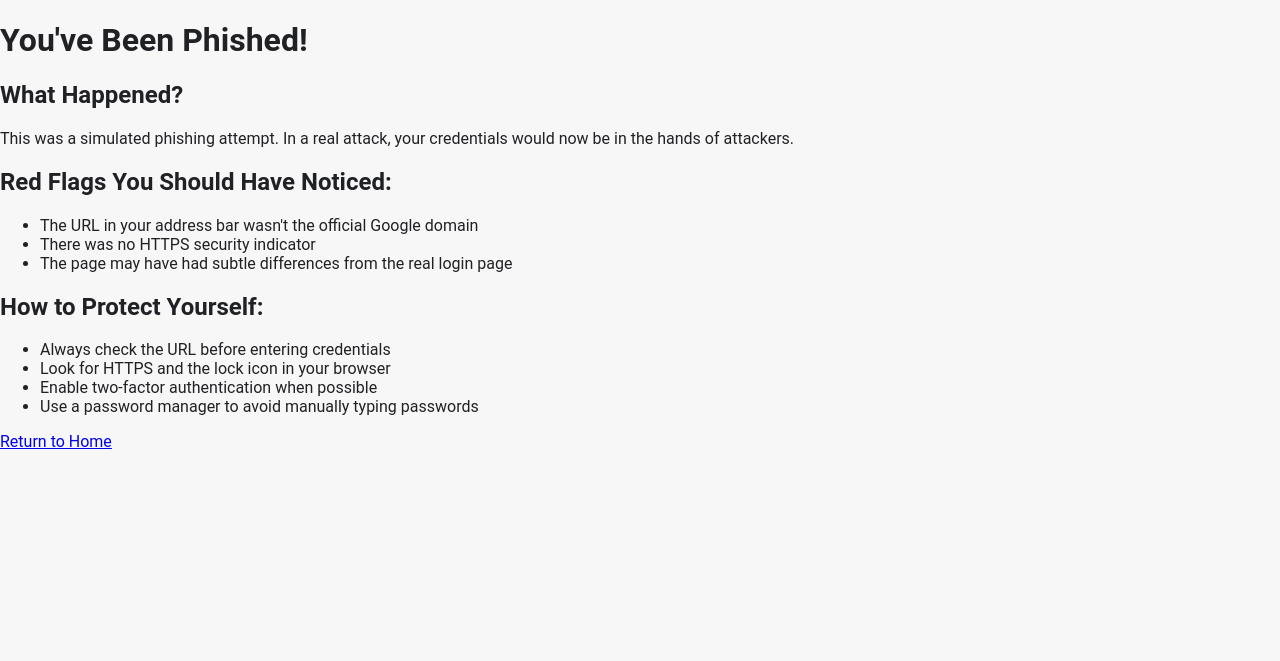
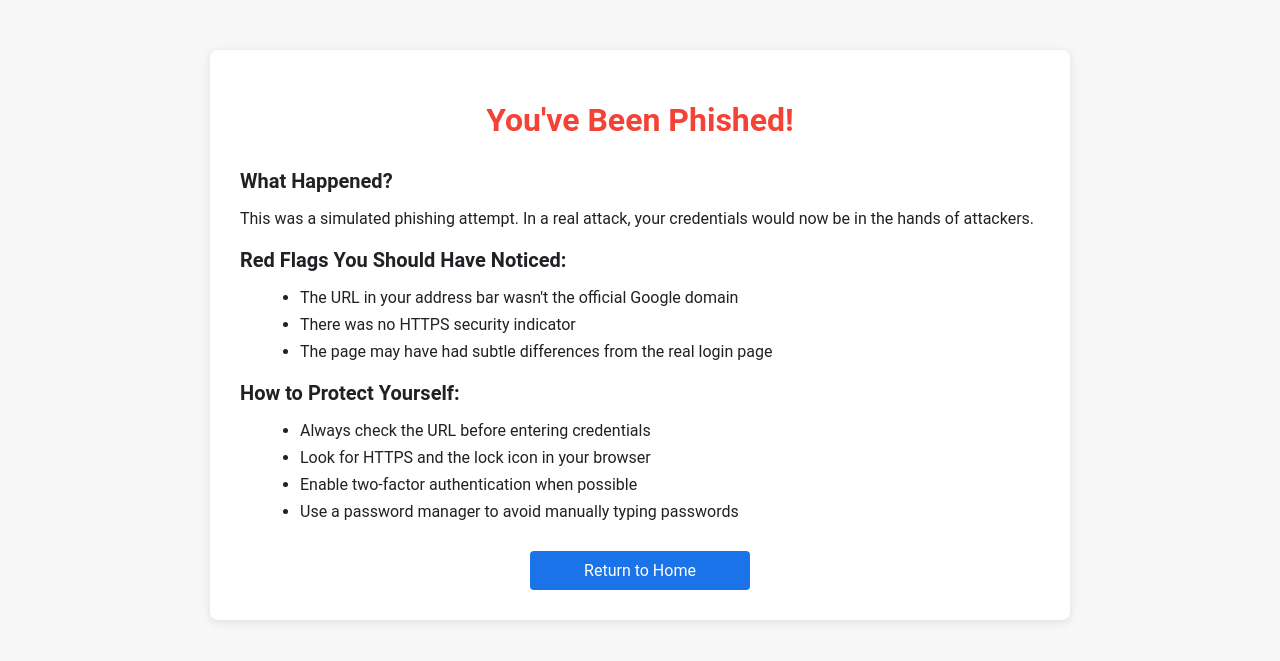
Before and after one commit to pasta-lover69/phish-sim, a Python web app: template templates/education.html in a window 1280 px wide. Shown: the top 661 px of the page. Run offline with Jinja, Linux system fonts and the light colour scheme; the template is opened without the code that fills it, so the values that code supplies are empty.

Commit message:
css updated

```diff
--- a/static/style.css
+++ b/static/style.css
@@ -161,3 +161,107 @@ body {
     text-align: center;
     margin: 10px 0;
 }
+
+/* Education Page Styles */
+.education-container {
+    max-width: 800px;
+    margin: 50px auto;
+    padding: 30px;
+    background: #fff;
+    border-radius: 8px;
+    box-shadow: 0 2px 10px rgba(0, 0, 0, 0.1);
+}
+
+.education-container h1 {
+    color: #f44336;
+    text-align: center;
+    margin-bottom: 30px;
+}
+
+.education-content {
+    margin-bottom: 30px;
+}
+
+.education-content h2 {
+    color: #202124;
+    font-size: 20px;
+    margin: 20px 0 10px;
+}
+
+.education-content ul {
+    margin-left: 20px;
+}
+
+.education-content li {
+    margin-bottom: 8px;
+}
+
+.return-btn {
+    display: block;
+    width: 200px;
+    margin: 0 auto;
+    padding: 10px;
+    background: #1a73e8;
+    color: white;
+    text-align: center;
+    text-decoration: none;
+    border-radius: 4px;
+}
+
+/* Stats Dashboard Styles */
+.stats-container {
+    margin-top: 40px;
+    padding-top: 20px;
+    border-top: 1px solid #eee;
+}
+
+.stats-grid {
+    display: grid;
+    grid-template-columns: repeat(4, 1fr);
+    gap: 20px;
+    margin-top: 20px;
+}
+
+.stat-card {
+    background: #f5f5f5;
+    padding: 20px;
+    border-radius: 8px;
+    text-align: center;
+}
+
+.stat-number {
+    display: block;
+    font-size: 28px;
+    font-weight: 500;
+    color: #1a73e8;
+    margin-bottom: 5px;
+}
+
+.stat-label {
+    font-size: 14px;
+    color: #5f6368;
+}
+
+/* Responsive tweaks */
+@media (max-width: 768px) {
+    .stats-grid {
+        grid-template-columns: repeat(2, 1fr);
+    }
+
+    .login-box {
+        width: 90%;
+        margin: 50px auto;
+        padding: 30px 20px;
+    }
+
+    .admin-container {
+        margin: 20px 10px;
+        padding: 15px;
+    }
+}
+
+@media (max-width: 480px) {
+    .stats-grid {
+        grid-template-columns: 1fr;
+    }
+}
```
